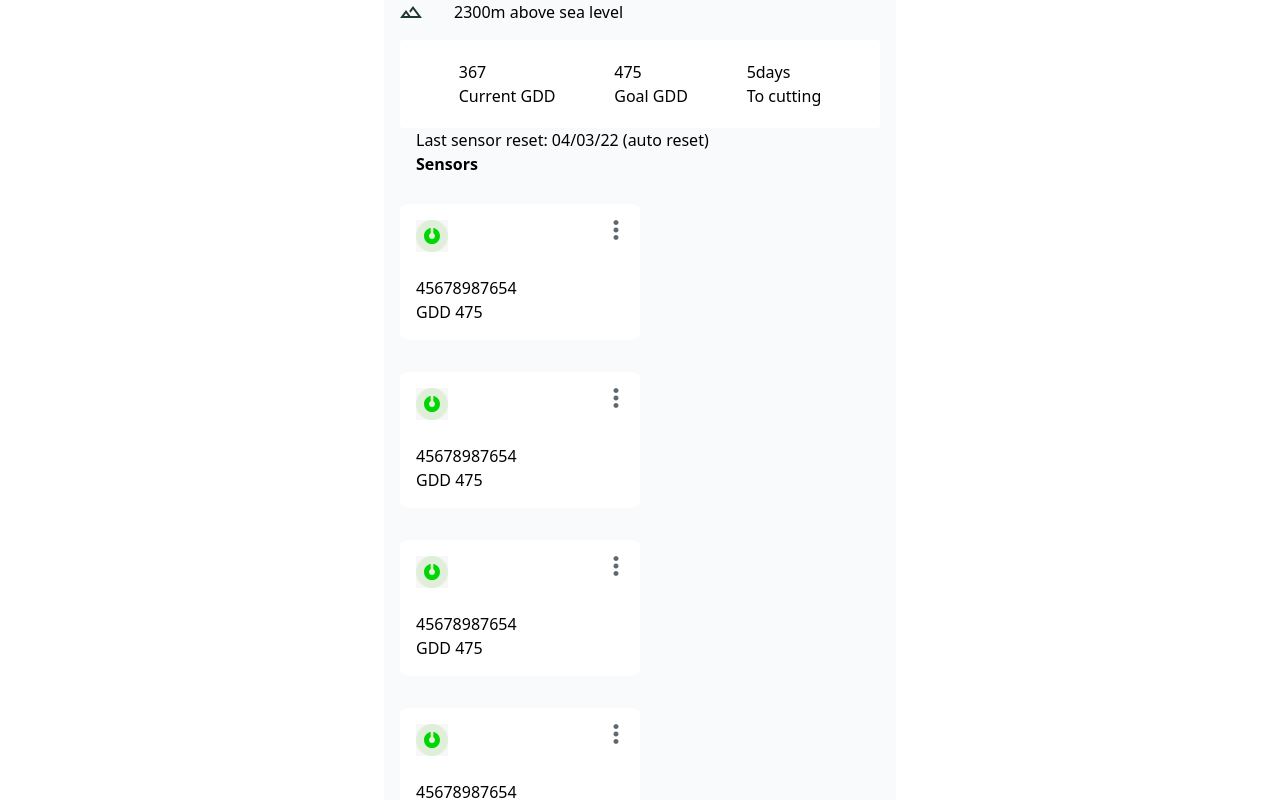
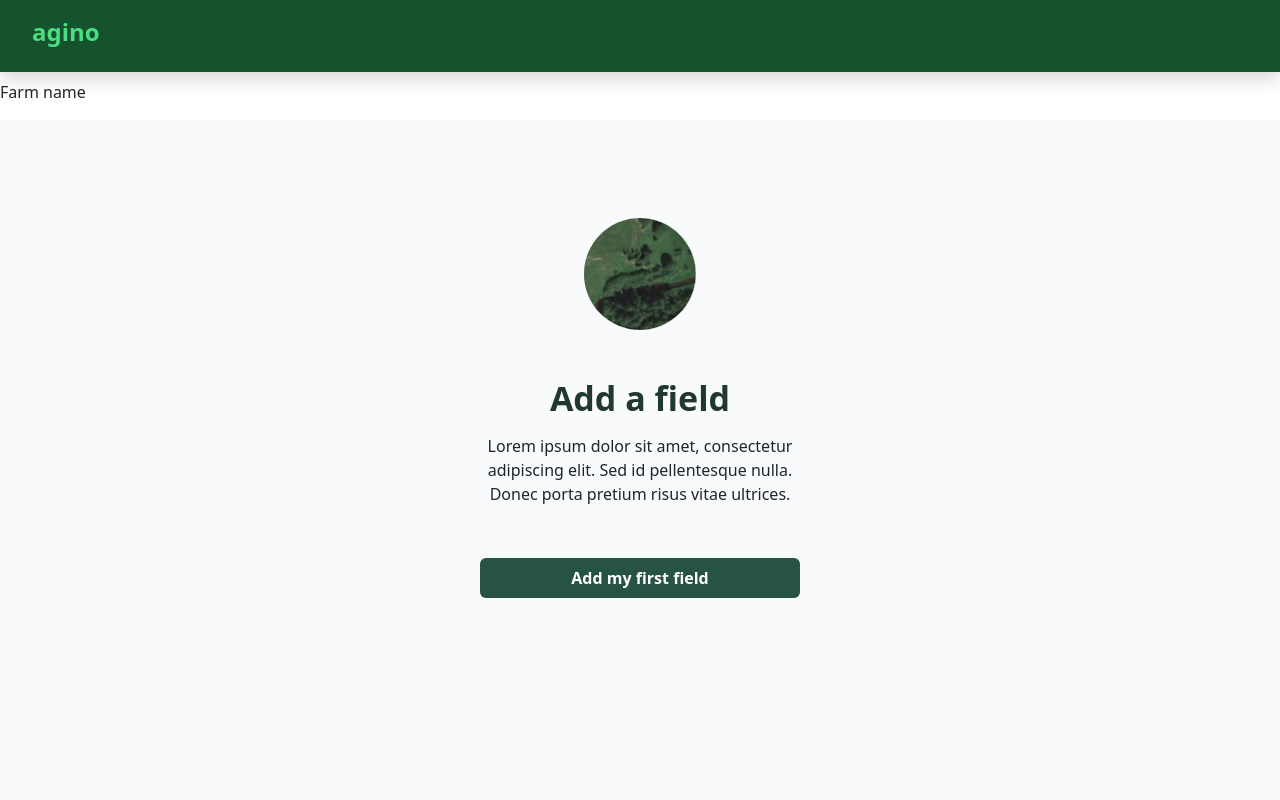
Before and after one commit to teshomenbret/Farm-Advisor-Client, a React (Create React App) app: page /fieldLanding in a window 1280 px wide. Shown: the top 800 px of the page. Built offline with nearby package versions, Linux system fonts and the light colour scheme.

Commit message:
Add Routing and Styling

```diff
--- a/package.json
+++ b/package.json
@@ -8,8 +8,11 @@
     "@testing-library/jest-dom": "^5.16.5",
     "@testing-library/react": "^13.4.0",
     "@testing-library/user-event": "^13.5.0",
+    "bootstrap": "^5.2.3",
     "react": "^18.2.0",
+    "react-bootstrap": "^2.7.1",
     "react-dom": "^18.2.0",
+    "react-router-dom": "^6.8.1",
     "react-scripts": "5.0.1",
     "web-vitals": "^2.1.4"
   },
--- a/src/App.js
+++ b/src/App.js
@@ -10,24 +10,29 @@ import FarmForm from './pages/Form/FarmForm/farmForm.pages';
 import FieldForm from './pages/Form/FieldForm/fieldForm.component';
 import SensorForm from './pages/Form/SensorForm/sensorForm.component';
 import SignupForm from './pages/Form/SignupForm/signupForm.pages';
-import Modal from './pages/Form/ResetGDD/tttt'
+
+import { BrowserRouter,Route ,Routes} from 'react-router-dom'
+import NavBar from './components/NavBar/NavBar.component';
 
 function App() {
   return (
     <div className="App">
-      {/* <Farm/> */}
-      <Field/>
-       {/* <SensorForm/> */}
-      {/* <SignupLanding/> */}
-      {/* <FarmLanding/> */}
-      {/* <FieldLanding/>
-      <SensorLanding/>
-      <Help/>
-      <FarmForm/>
-      <FieldForm/> */}
-
-      {/* <SignupForm/> */}
-      {/* <Modal/> */}
+      <BrowserRouter>
+	  		<NavBar/>
+			<Routes>
+				<Route path='/' element={<FarmLanding/>} />
+				<Route path='/signUp' element={<SignupLanding/>}/>
+				<Route path='/farm' element={<Farm/>} />
+				<Route path='/field' element={<Field/>} />
+				<Route path='/fieldLanding' element={<FieldLanding/>} />
+				<Route path='/sensorLanding' element={<SensorLanding/>} />
+				<Route path='/help' element={<Help/>} />
+				<Route path='/farmForm' element={<FarmForm/>} />
+				<Route path='/fieldForm' element={<FieldForm/>}/>
+				<Route path='/sensorForm' element={<SensorForm/>}/>
+				<Route path='signupForm' element={<SignupForm/>} />
+			</Routes>
+      </BrowserRouter>
     </div>
   );
 }
--- a/src/components/Landing/landing.component.jsx
+++ b/src/components/Landing/landing.component.jsx
@@ -1,18 +1,18 @@
 import React from 'react'
 
 
-export default function Landing({image, title,paragraph}){
+export default function Landing({image, title,paragraph, btn_text, btn_action}){
     return (
-        <div>
-            <div>
-                <img src={image}></img>
-            </div>
-            <div>
-                <h1>{title}</h1>
-            </div>
-            <div>
-                <p>{paragraph}</p>
+            <div className="md:container md:mx-auto bg-slate-50 h-screen">
+            <div className = "h-[36rem] flex flex-col justify-center items-center ">
+                <img className = "w-28 h-28 rounded-full" src={image} alt= ""/>
+                <h1 className ="Roboto text-[34px] pt-5 font-bold text-[#20382F]">{title}</h1>
+                <p className = "text-right md:text-center pt-2 pb-9 w-80">{paragraph}</p>
+                <button onClick={btn_action} className = "bg-[#275342] hover:bg-[#14532d] w-80 text-white font-bold py-2 px-12 rounded">
+                        {btn_text}
+                </button>
             </div>
         </div>
+
     )
 }
--- /dev/null
+++ b/src/components/NavBar/NavBar.component.jsx
@@ -0,0 +1,20 @@
+import React from 'react'
+
+export default function NavBar() {
+  return (
+    <nav className="w-full bg-green-900 shadow mb-2">
+      <div className="justify-between md:items-center md:flex px-8">
+        <div className="flex items-center justify-between py-3 md:py-5 md:block text-green">
+          <a href="/" className="no-underline">
+            <h2 className="text-2xl font-bold text-green-400 object-left-top">
+              agino
+            </h2>
+          </a>
+        </div>
+        <div className="hidden space-x-4 md:inline-block">
+
+        </div>
+      </div>
+    </nav>
+  );
+}
--- a/src/index.js
+++ b/src/index.js
@@ -3,6 +3,11 @@ import ReactDOM from 'react-dom/client';
 import App from './App';
 import reportWebVitals from './reportWebVitals';
 import './index.css'
+
+import 'bootstrap/dist/css/bootstrap.min.css'
+
+
+
 const root = ReactDOM.createRoot(document.getElementById('root'));
 root.render(
   <React.StrictMode>
--- a/src/pages/Landing/FarmLanding/farmLanding.pages.jsx
+++ b/src/pages/Landing/FarmLanding/farmLanding.pages.jsx
@@ -10,11 +10,11 @@ export default function  FarmLanding(){
     return(
         <div>
             <div>
-                <Landing image={farm_image} title = "Welcome to Agino" paragraph="Lorem ipsum dolor sit amet, consectetur adipiscing elit. Sed id pellentesque nulla. Donec porta pretium risus vitae ultrices. "/>
+                <Landing image={farm_image} btn_action={farm} btn_text= "create my first farm" title = "Welcome to Agino" paragraph="Lorem ipsum dolor sit amet, consectetur adipiscing elit. Sed id pellentesque nulla. Donec porta pretium risus vitae ultrices. "/>
             </div>
-            <div>
+            {/* <div>
                 <Button onClick={farm} text = "create my first farm"/>
-            </div>
+            </div> */}
         </div>
     )
 
--- a/src/pages/Landing/FieldLanding/fieldLanding.pages.jsx
+++ b/src/pages/Landing/FieldLanding/fieldLanding.pages.jsx
@@ -1,11 +1,11 @@
 import React from 'react'
 import Landing from '../../../components/Landing/landing.component'
-import Button from '../../../components/Button/button.componet'
+// import Button from '../../../components/Button/button.componet'
 import field_image from '../../../asset/field.svg'
 
 export default function  FieldLanding(){
     const  addField= ()=> {
-        console.log("creat farm")
+        console.log("creat field")
     }
     return(
         <div>
@@ -13,11 +13,11 @@ export default function  FieldLanding(){
                 <p>Farm name</p>
             </div>
             <div>
-                <Landing image={field_image} title = "Add a field" paragraph="Lorem ipsum dolor sit amet, consectetur adipiscing elit. Sed id pellentesque nulla. Donec porta pretium risus vitae ultrices. "/>
+                <Landing image={field_image} btn_action={addField} btn_text="Add my first field" title = "Add a field" paragraph="Lorem ipsum dolor sit amet, consectetur adipiscing elit. Sed id pellentesque nulla. Donec porta pretium risus vitae ultrices. "/>
             </div>
-            <div>
+            {/* <div>
                 <Button onClick={addField} text = "ADD my first FIELD"/>
-            </div>
+            </div> */}
         </div>
     )
 
--- a/src/pages/Landing/SensorLanding/sensorLanding.pages.jsx
+++ b/src/pages/Landing/SensorLanding/sensorLanding.pages.jsx
@@ -4,8 +4,8 @@ import Button from '../../../components/Button/button.componet'
 import field_image from '../../../asset/field.svg'
 
 export default function  (){
-    const  addField= ()=> {
-        console.log("creat farm")
+    const  addSensor= ()=> {
+        console.log("creat Sensor")
     }
     return(
         <div>
@@ -13,11 +13,11 @@ export default function  (){
                 <p>field name</p>
             </div>
             <div>
-                <Landing image={field_image} title = "Add a field" paragraph="Lorem ipsum dolor sit amet, consectetur adipiscing elit. Sed id pellentesque nulla. Donec porta pretium risus vitae ultrices. "/>
+                <Landing image={field_image} btn_action={addSensor} btn_text="Add my first field" title = "Add a field" paragraph="Lorem ipsum dolor sit amet, consectetur adipiscing elit. Sed id pellentesque nulla. Donec porta pretium risus vitae ultrices. "/>
             </div>
-            <div>
+            {/* <div>
                 <Button onClick={addField} text = "ADD my first FIELD"/>
-            </div>
+            </div> */}
         </div>
     )
 
--- a/src/pages/Landing/SignupLanding/signUpLanding.pages.jsx
+++ b/src/pages/Landing/SignupLanding/signUpLanding.pages.jsx
@@ -4,16 +4,16 @@ import Button from '../../../components/Button/button.componet'
 import signup_image from '../../../asset/signup.svg'
 
 export default function  SignupLanding(){
-    const  siginUp = ()=> {
+    const  signUp = ()=> {
         console.log("signup")
     }
 
     return(
         <div>
             <div>
-                <Landing image={signup_image} title = "Smart Farming" paragraph="Lorem ipsum dolor sit amet, consectetur adipiscing elit. Sed id pellentesque nulla. Donec porta pretium risus vitae ultrices. "/>
+                <Landing image={signup_image} btn_action={signUp} btn_text="SignUp with agino" title = "Smart Farming" paragraph="Lorem ipsum dolor sit amet, consectetur adipiscing elit. Sed id pellentesque nulla. Donec porta pretium risus vitae ultrices. "/>
             </div>
-            <div>
+            {/* <div>
                 <p>. . .</p>
             </div>
             <div>
@@ -21,7 +21,7 @@ export default function  SignupLanding(){
             </div>
             <div>
                 <p>Already have an account? <a href='/'>Log In</a> </p>
-            </div>
+            </div> */}
         </div>
     )
 
```
Also changed, not shown: 1 other file (tests, documents, lock files or other folders).
